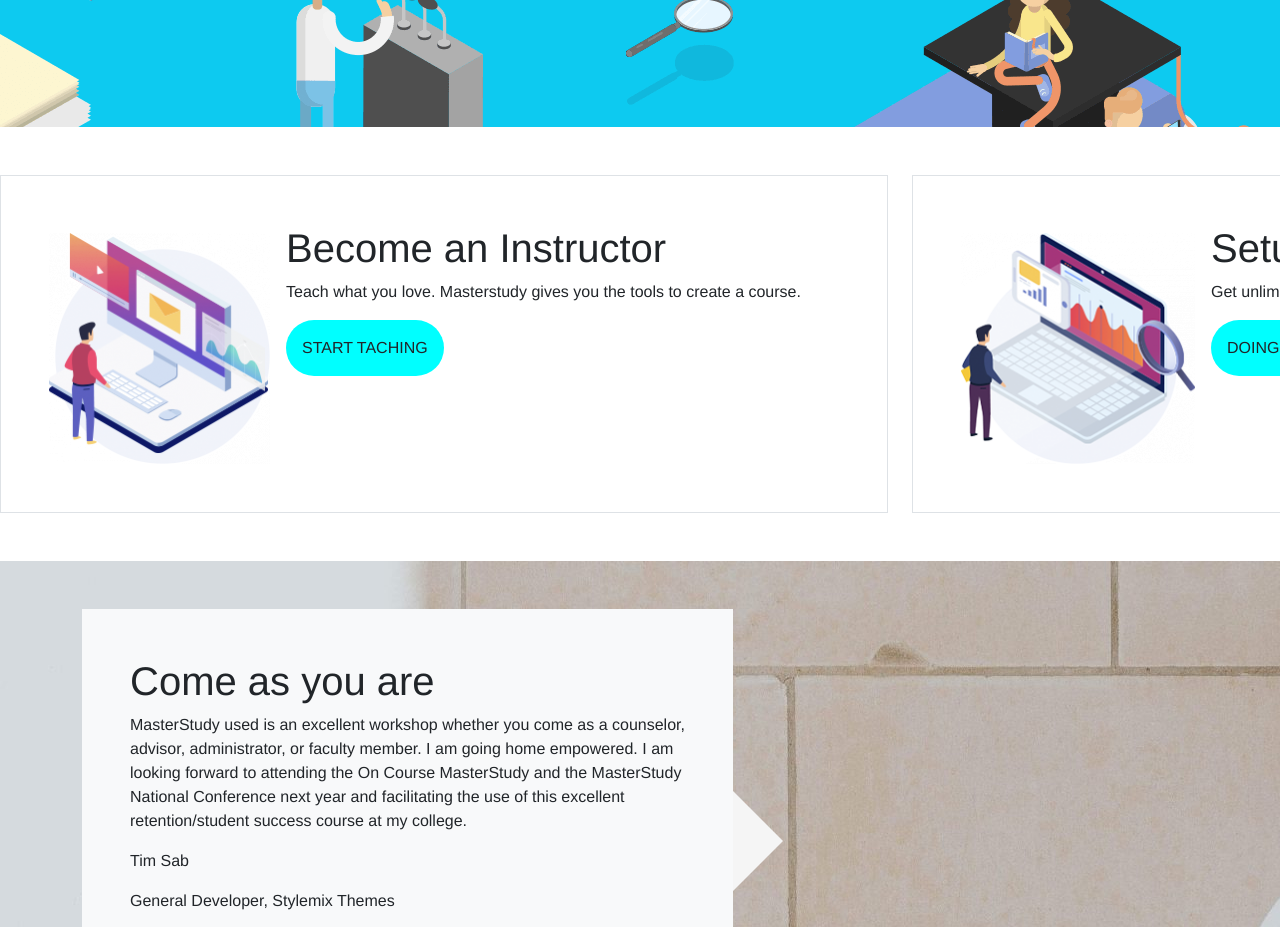
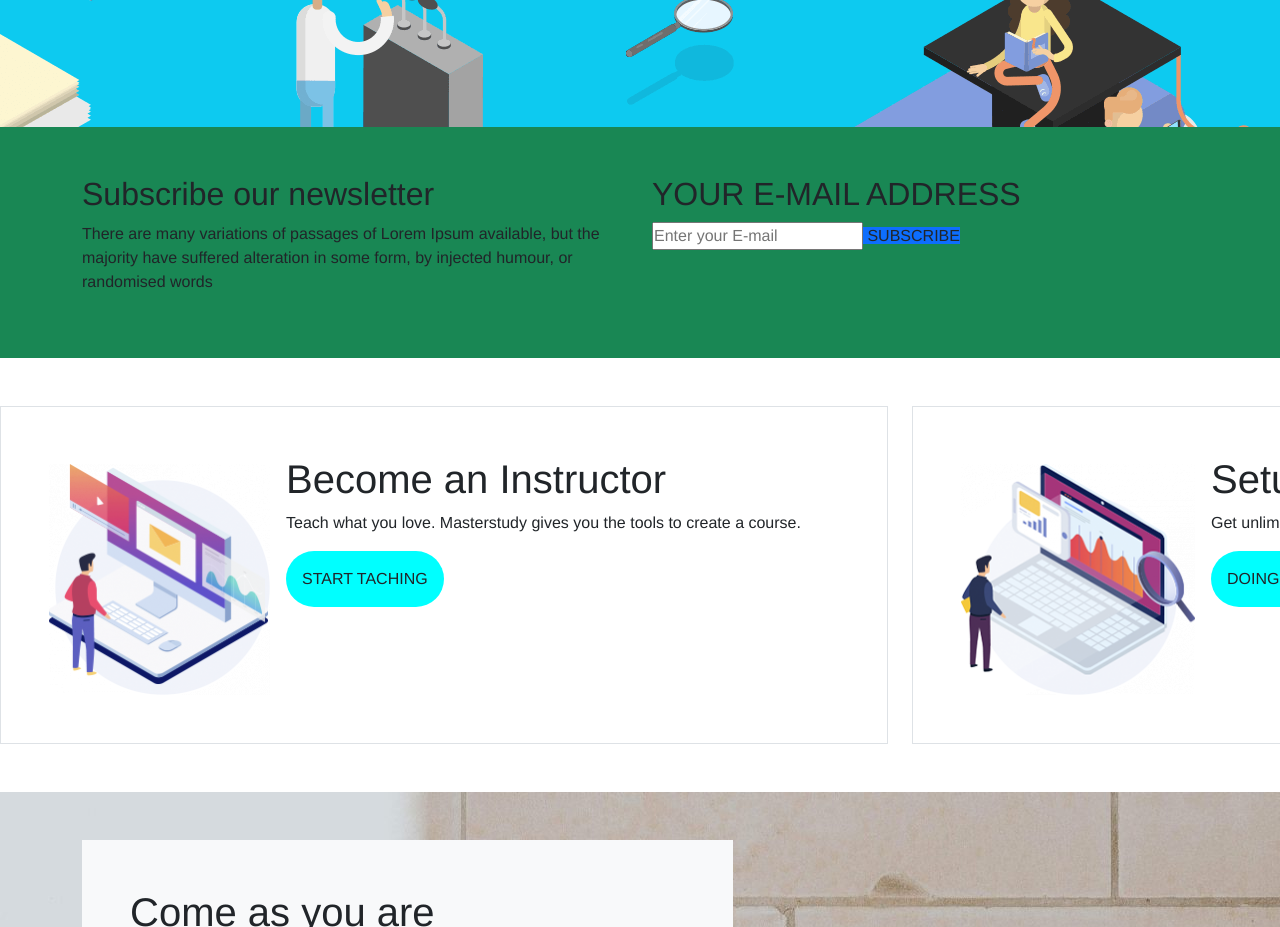
Before and after one commit to LauraMargherita25/proj-html-vuejs, a Vue app: page / in a window 1280 px wide. Shown: the part 2620-3547 px from the top of the page. Built offline with nearby package versions, Linux system fonts and the light colour scheme.

Commit message:
Mvp newsletter

```diff
--- a/src/components/MainFile.vue
+++ b/src/components/MainFile.vue
@@ -177,6 +177,34 @@
     </div>
 
     <!-- Section newsletter -->
+    <div class="newsletter bg-success">
+      <div class="container">
+        <div class="row">
+
+          <div class="col-6">
+            <div class="py-5">
+              <h2>Subscribe our newsletter</h2>
+              <p>There are many variations of passages of Lorem Ipsum available, but the majority have suffered alteration in some form, by injected humour, or randomised words</p>
+            </div>
+          </div>
+
+          <div class="col-6">
+            <div class="py-5">
+              <h2 class="text-uppercase">
+                your e-mail address
+              </h2>
+              <div>
+                <input type="email" name="" id="" placeholder="Enter your E-mail">
+                <div class="bg-primary text-uppercase d-inline">
+                  subscribe
+                </div>
+              </div>
+            </div>
+          </div>
+
+        </div>
+      </div>
+    </div>
 
     <!-- Section popular courses -->
 
```
